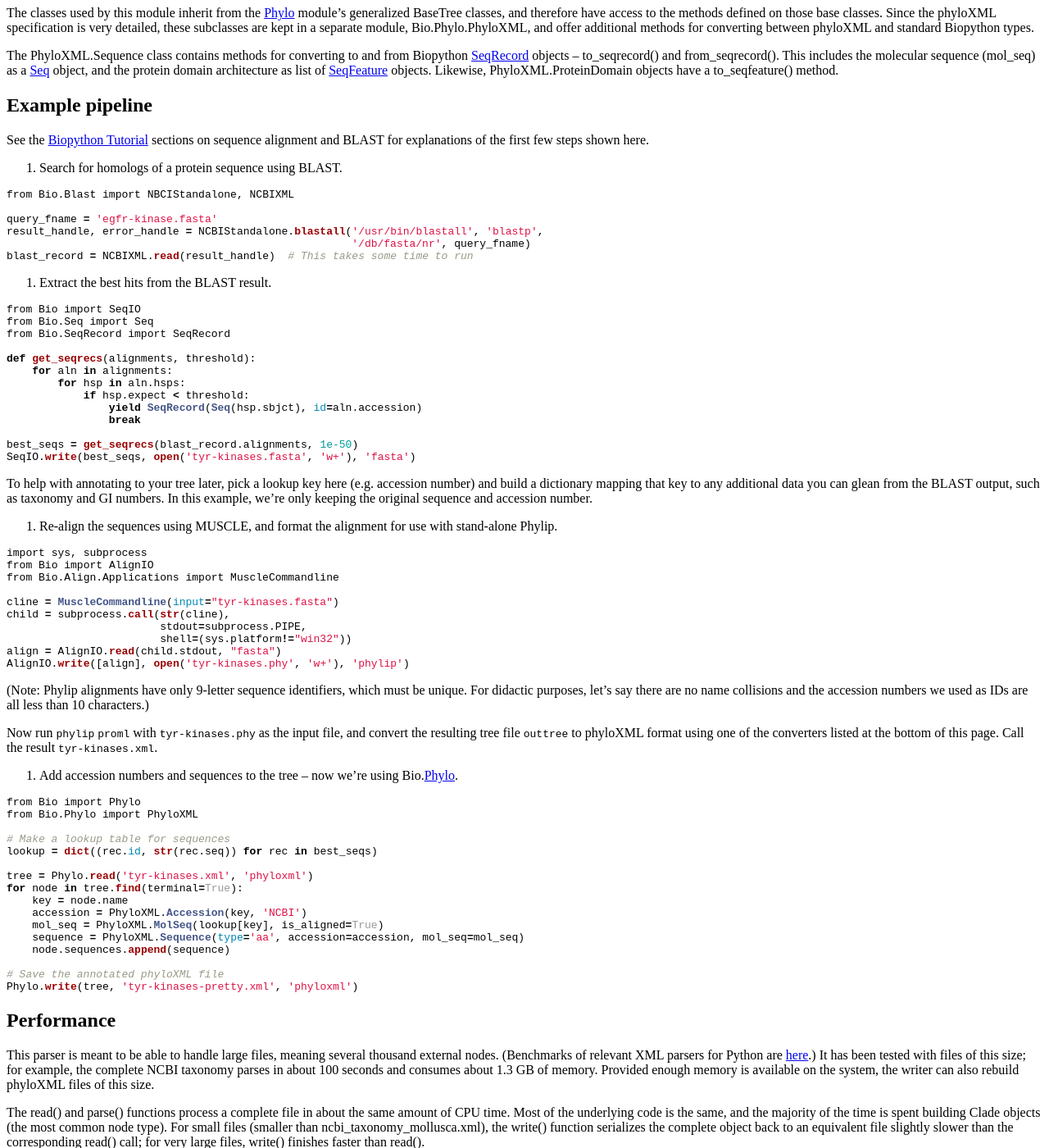
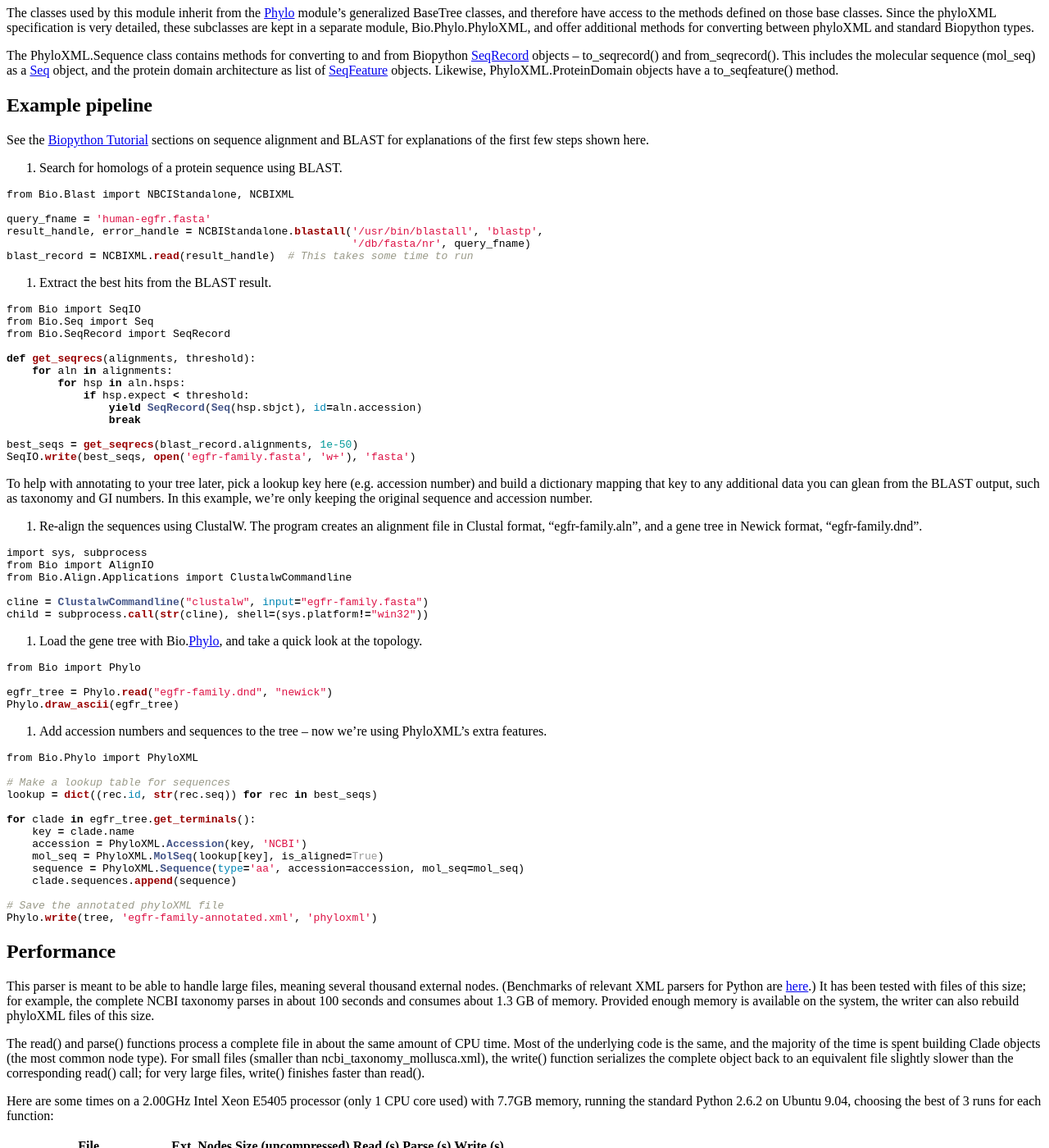
Before and after one commit to biopython/biopython.github.io, a Jekyll site: the page built from wiki/PhyloXML.md, in a window 1280 px wide and 1400 px high, scrolled down 3158 px. Shown: the whole window at 82% size. Built offline with Jekyll 4.4.1, drawn with Linux system fonts in a browser that asks for light colours.

Commit message:
/* Example pipeline */ use clustalw to infer the tree -- simpler than phylip

````diff
--- a/wiki/PhyloXML.md
+++ b/wiki/PhyloXML.md
@@ -278,7 +278,7 @@ few steps shown here.
 ``` python
 from Bio.Blast import NBCIStandalone, NCBIXML
 
-query_fname = 'egfr-kinase.fasta'
+query_fname = 'human-egfr.fasta'
 result_handle, error_handle = NCBIStandalone.blastall('/usr/bin/blastall', 'blastp',
                                                       '/db/fasta/nr', query_fname)
 blast_record = NCBIXML.read(result_handle)  # This takes some time to run
@@ -299,7 +299,7 @@ def get_seqrecs(alignments, threshold):
                 break
 
 best_seqs = get_seqrecs(blast_record.alignments, 1e-50)
-SeqIO.write(best_seqs, open('tyr-kinases.fasta', 'w+'), 'fasta')
+SeqIO.write(best_seqs, open('egfr-family.fasta', 'w+'), 'fasta')
 ```
 
 To help with annotating to your tree later, pick a lookup key here (e.g.
@@ -308,52 +308,47 @@ additional data you can glean from the BLAST output, such as taxonomy
 and GI numbers. In this example, we're only keeping the original
 sequence and accession number.
 
-3. Re-align the sequences using MUSCLE, and format the alignment for use
-with stand-alone Phylip.
+3. Re-align the sequences using ClustalW. The program creates an
+alignment file in Clustal format, "egfr-family.aln", and a gene tree in
+Newick format, "egfr-family.dnd".
 
 ``` python
 import sys, subprocess
 from Bio import AlignIO
-from Bio.Align.Applications import MuscleCommandline
+from Bio.Align.Applications import ClustalwCommandline
 
-cline = MuscleCommandline(input="tyr-kinases.fasta")
-child = subprocess.call(str(cline),
-                        stdout=subprocess.PIPE,
-                        shell=(sys.platform!="win32"))
-align = AlignIO.read(child.stdout, "fasta")
-AlignIO.write([align], open('tyr-kinases.phy', 'w+'), 'phylip')
+cline = ClustalwCommandline("clustalw", input="egfr-family.fasta")
+child = subprocess.call(str(cline), shell=(sys.platform!="win32"))
 ```
 
-(Note: Phylip alignments have only 9-letter sequence identifiers, which
-must be unique. For didactic purposes, let's say there are no name
-collisions and the accession numbers we used as IDs are all less than 10
-characters.)
-
-Now run `phylip` `proml` with `tyr-kinases.phy` as the input file, and
-convert the resulting tree file `outtree` to phyloXML format using one
-of the converters listed at the bottom of this page. Call the result
-`tyr-kinases.xml`.
-
-4. Add accession numbers and sequences to the tree -- now we're using
-Bio.[Phylo](Phylo "wikilink").
+4. Load the gene tree with Bio.[Phylo](Phylo "wikilink"), and take a
+quick look at the topology.
 
 ``` python
 from Bio import Phylo
+
+egfr_tree = Phylo.read("egfr-family.dnd", "newick")
+Phylo.draw_ascii(egfr_tree)
+```
+
+5. Add accession numbers and sequences to the tree -- now we're using
+PhyloXML's extra features.
+
+``` python
 from Bio.Phylo import PhyloXML
 
 # Make a lookup table for sequences
 lookup = dict((rec.id, str(rec.seq)) for rec in best_seqs)
 
-tree = Phylo.read('tyr-kinases.xml', 'phyloxml')
-for node in tree.find(terminal=True):
-    key = node.name
+for clade in egfr_tree.get_terminals():
+    key = clade.name
     accession = PhyloXML.Accession(key, 'NCBI')
     mol_seq = PhyloXML.MolSeq(lookup[key], is_aligned=True)
     sequence = PhyloXML.Sequence(type='aa', accession=accession, mol_seq=mol_seq)
-    node.sequences.append(sequence)
+    clade.sequences.append(sequence)
 
 # Save the annotated phyloXML file
-Phylo.write(tree, 'tyr-kinases-pretty.xml', 'phyloxml')
+Phylo.write(tree, 'egfr-family-annotated.xml', 'phyloxml')
 ```
 
 Performance
````
Also changed, not shown: 1 other file.
